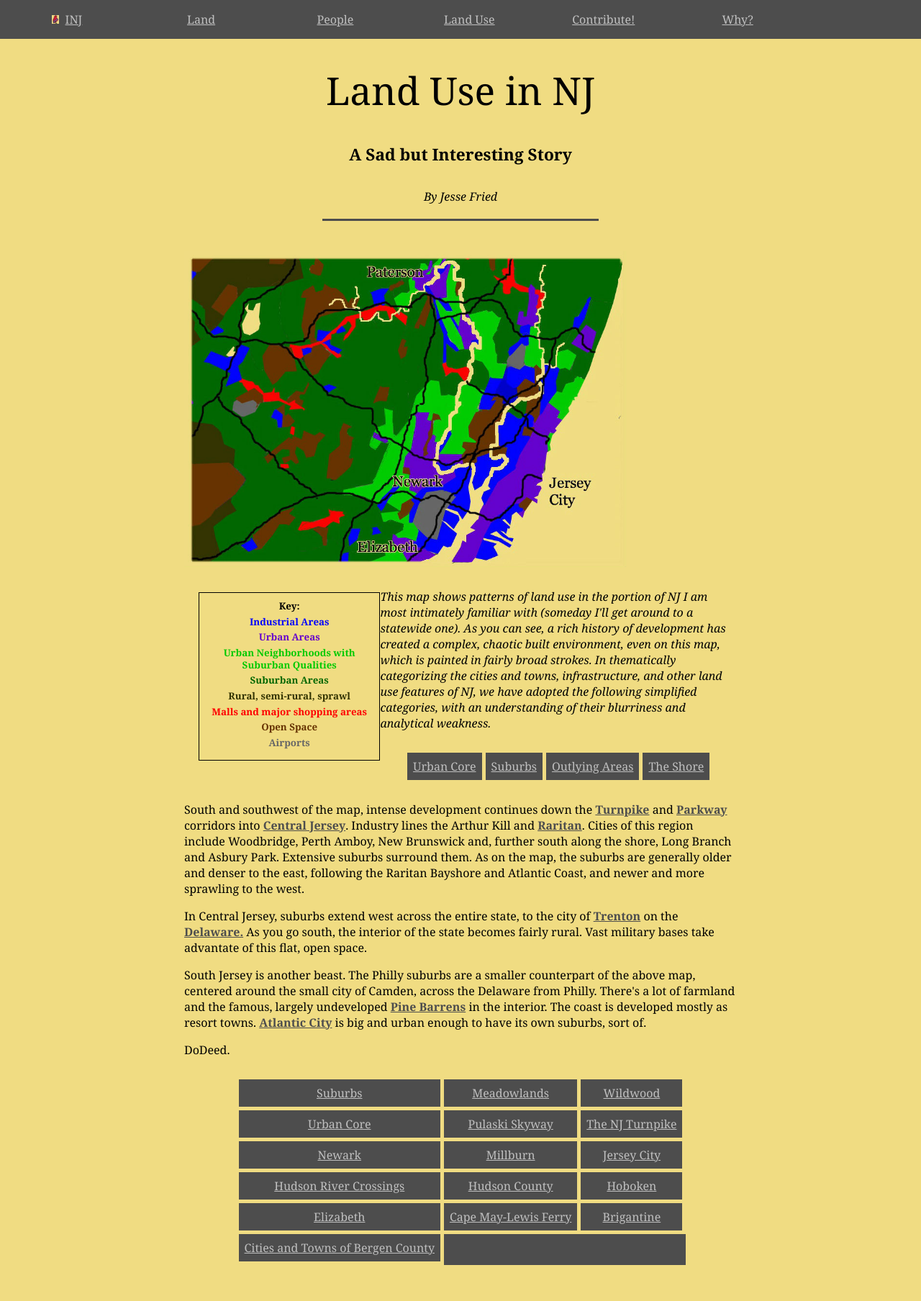
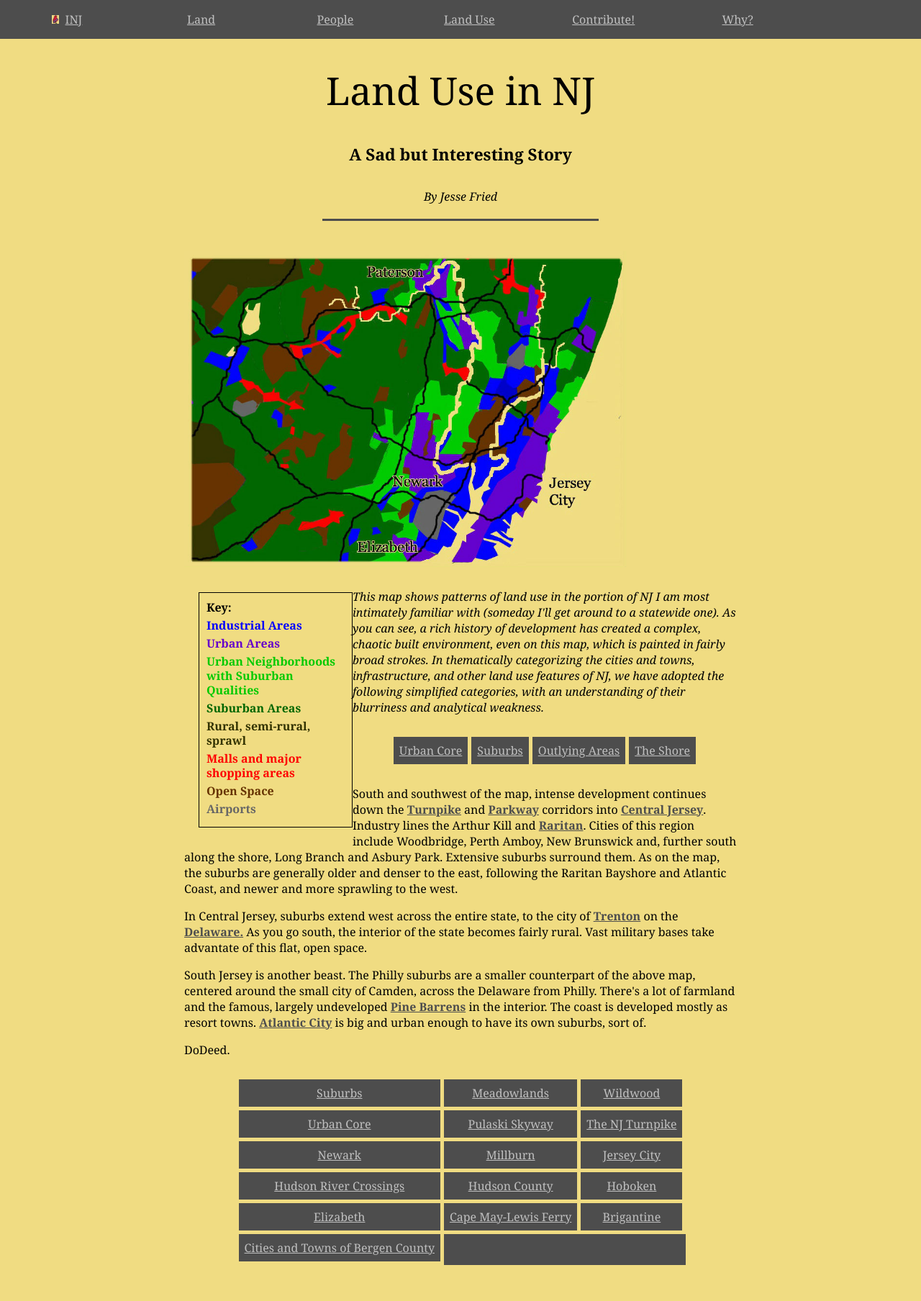
Before and after one commit to jonfried/oakafee.github.io, a Jekyll site: the page built from land-use.html, in a window 1280 px wide. Shown: the whole page at 72% size. Built offline with Jekyll 4.4.1, drawn with Linux system fonts in a browser that asks for light colours.

Commit message:
Update style.css

```diff
--- a/styles/style.css
+++ b/styles/style.css
@@ -149,11 +149,12 @@ img.land-use-map {
 div.map-key {
      border: 1px solid black;
      padding: 10px;
-     width: 30%;
+     width: 25%;
      min-width: 125px;
      float: left;
+	text-align: left;
      margin: 5px 0 20px 20px;
-     font-size: 10pt;
+     font-size: 12pt;
      line-height: 125%;
 }
 p.key {
@@ -161,8 +162,11 @@ p.key {
      padding: 0;
      font-weight: bold;
 }
-span.key-color {
-     font-size: 12pt;
+p.key-title {
+     margin: 0 0 5px 0;
+     padding: 0;
+     font-weight: bold;
+     font-size: 18pt;
 }
 div.heading-container {
         width: 80%;
```
